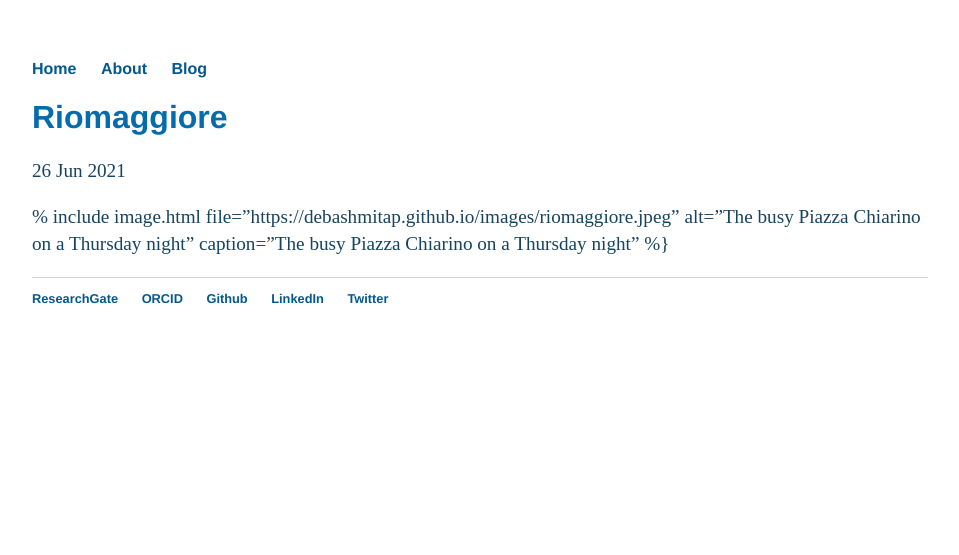
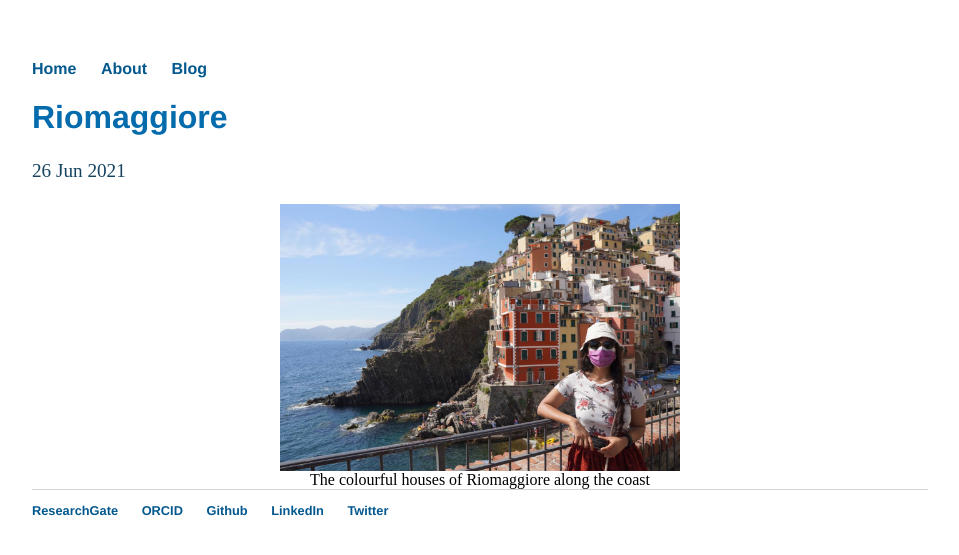
Before and after one commit to debashmitap/debashmitap.github.io, a Jekyll site: the page built from _posts/2021-06-26-riomaggiore.md, in a window 1280 px wide. Shown: the top 555 px of the page, without its empty margins (160-1119 px from the left). Built offline with Jekyll 4.4.1, drawn with Linux system fonts in a browser that asks for light colours.

Commit message:
Update 2021-06-26-riomaggiore.md

```diff
--- a/_posts/2021-06-26-riomaggiore.md
+++ b/_posts/2021-06-26-riomaggiore.md
@@ -5,9 +5,9 @@ date: 2021-06-26
 ---
 
 
-%
+{%
 include image.html
 file="https://debashmitap.github.io/images/riomaggiore.jpeg"
-alt="The busy Piazza Chiarino on a Thursday night"
-caption="The busy Piazza Chiarino on a Thursday night"
+alt="The colourful houses of Riomaggiore along the coast"
+caption="The colourful houses of Riomaggiore along the coast"
 %}
```
